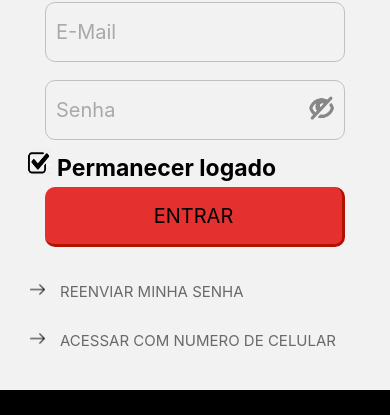
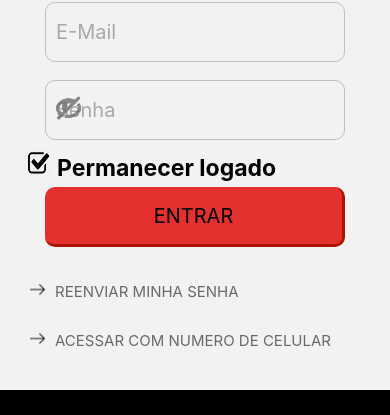
Before and after one commit to IgorFMouta/CloneApp, a React Native app: screen /Login in a window 390 px wide. Shown: the part 144-559 px from the top of the page. Built offline with nearby package versions, Linux system fonts and the light colour scheme.

Commit message:
Atualizações dos botões

```diff
--- a/package.json
+++ b/package.json
@@ -10,13 +10,17 @@
     "lint": "eslint ."
   },
   "dependencies": {
+    "@react-native-async-storage/async-storage": "npm:@react-native-community/async-storage@^1.12.1",
+    "@react-native-community/async-storage": "^1.12.1",
     "@react-native-masked-view/masked-view": "^0.2.6",
     "@react-navigation/native": "^6.0.6",
     "@react-navigation/native-stack": "^6.2.5",
     "@react-navigation/stack": "^6.0.11",
     "react": "17.0.2",
     "react-native": "0.66.3",
+    "react-native-async-storage": "^0.0.1",
     "react-native-gesture-handler": "^2.1.0",
+    "react-native-hide-show-password-input": "^1.2.0",
     "react-native-safe-area-context": "^3.3.2",
     "react-native-screens": "^3.10.1"
   },
--- a/src/components/textInput/index.js
+++ b/src/components/textInput/index.js
@@ -1,47 +1,36 @@
-import React, {useState} from "react";
-import { View, SafeAreaView, StyleSheet, TextInput, Image } from "react-native";
-import Eye from "../../assets/eye.png"
+import React, { useState } from "react";
+import {Alert, View, SafeAreaView, StyleSheet, TextInput, Image, TouchableOpacity } from "react-native";
+import styles from "./styles"
 
 const UselessTextInput = () => {
-  const [text, setText] = useState("");
   const [password, setPassword] = useState("");
+  const [email, setEmail] = useState("");
+
 
   return (
     <SafeAreaView style={{ alignItems: "center" }}>
       <TextInput
         style={styles.input}
-        onChangeText={setText}
+        onChange={(e) => setEmail(e.nativeEvent.text)}
         placeholder="E-Mail"
         placeholderTextColor="#A9A9A9"
-        value={text}
+        value={email}
       />
-      <View style={{display:"flex", flexDirection:"row", alignItems:"baseline"}}>
+
+      <View style={{ display: "flex", flexDirection: "row-reverse", alignItems: "baseline" }}>
         <TextInput
           style={styles.input}
-        onChangeText={setPassword}
+          onChange={(e) => setPassword(e.nativeEvent.text)}
           placeholder="Senha"
           secureTextEntry
           placeholderTextColor="#A9A9A9"
           value={password}
         />
-        <Image style={{ width: 25, height: 25, position:"absolute",right:20, top:25, opacity:0.8}} resizeMode='stretch' source={Eye} />
+        <TouchableOpacity style={styles.passView} onPress={() => Alert.alert("Em breve!")}>
+          <Image style={styles.iEye} source={require('../../assets/eye.png')} />
+        </TouchableOpacity>
       </View>
     </SafeAreaView>
   );
 };
-const styles = StyleSheet.create({
-  input: {
-    height: 60,
-    width: 300,
-    margin: 9,
-    borderWidth: 1,
-    padding: 10,
-    borderRadius: 10,
-    borderColor: "#C0C0C0",
-    fontSize: 20,
-    color:"black",
-  }
-
-
-});
 export default UselessTextInput;
--- /dev/null
+++ b/src/components/textInput/styles.js
@@ -0,0 +1,28 @@
+import {StyleSheet} from "react-native";
+
+const styles = StyleSheet.create({
+    input: {
+      height: 60,
+      width: 300,
+      margin: 9,
+      borderWidth: 1,
+      padding: 10,
+      borderRadius: 10,
+      borderColor: "#C0C0C0",
+      fontSize: 20,
+      color: "black",
+    },
+    passView: {
+      width: 25,
+      height: 25,
+      position: "absolute",
+      top: 25,
+      left: 20,
+      opacity: 0.8
+    },
+    iEye:{
+      width: 25,
+      height: 25,
+    }
+  });
+  export default styles;
--- /dev/null
+++ b/src/context/authContext.js
@@ -0,0 +1,42 @@
+import React, {createContext, useState, useEffect, useContext} from 'react';
+// import AsyncStorage from '@react-native-async-storage';
+
+const AuthContext = createContext({});
+
+export const AuthProvider = ({children}) => {
+  const [signed, setSigned] = useState(false)
+
+  useEffect(() => {
+    async function loadStorageData() {
+      const storageToken = await AsyncStorage.getItem('@token');
+      if(storageToken) {
+        setSigned(true)
+      }
+    }
+
+    loadStorageData();
+  }, []);
+
+  function signIn(email, password){
+    if(email === "ramonives@gmail.com" && password === "123456") {
+      const token = "5555asdasasdfsdfsdfsdfasdasddasdasdsdfsddasd5555555555asdasd555555"
+      setSigned(true)
+      AsyncStorage.setItem('@token', token);
+
+    } else {
+      console.log("Email ou senha incorretos");
+    }
+  }
+
+  return (
+    <AuthContext.Provider
+      value={{
+        signed,
+        signIn
+      }}>
+      {children}
+    </AuthContext.Provider>
+  );
+};
+
+export default AuthContext;
--- /dev/null
+++ b/src/screens/home/styles.js
@@ -0,0 +1,106 @@
+import {StyleSheet} from "react-native";
+
+const styles = StyleSheet.create({
+    toHome: {
+      width: 24,
+      height: 24,
+      marginLeft: 30,
+      marginTop: 30
+    },
+    otherButtons: {
+      width: 24,
+      height: 24,
+      marginLeft: 65,
+      marginTop: 30
+    },
+    geral: {
+      display: "flex",
+      flexDirection: "row",
+      alignItems: "baseline"
+    },
+    text01: {
+      color: "#696969",
+      fontSize: 12,
+      marginLeft: 30,
+      marginTop: 40 },
+
+    text02: {
+      color: "black",
+      fontSize: 19,
+      marginLeft: 30,
+      marginTop: 15,
+      fontWeight: "bold"
+    },
+    text03: {
+      color: "black",
+      fontSize: 16,
+      marginLeft: 3,
+      marginBottom: 20,
+      fontWeight: "bold"
+    },
+    text04: {
+      color: "black",
+      fontSize: 16,
+      marginLeft: 3,
+      marginTop: 20,
+      fontWeight: "bold"
+    },
+    text05: {
+      color: "#696969",
+      fontSize: 16,
+      marginTop: 20,
+      fontWeight: "bold",
+      marginRight: 30
+    },
+    vPorcent: {
+      display: "flex",
+      flexDirection: "row",
+      alignItems: "center",
+      alignContent: "center",
+      justifyContent: "center"
+    },
+    vPorcent02: {
+    display: "flex",
+    flexDirection: "column",
+    alignItems: "baseline",
+    width: 200
+    },
+    vText: {
+      position: "absolute",
+      bottom: 60,
+      left: 0,
+      paddingLeft: 30,
+      paddingRight: 50
+    },
+    vText02: {
+      display: "flex",
+      flexDirection: "row",
+      alignItems: "baseline",
+      borderBottomWidth: 1,
+      borderBottomColor: "#C0C0C0"
+    },
+    text07:{
+      color: "#696969",
+      fontSize: 16,
+      fontWeight: "bold",
+      marginRight: 30
+    },
+    vText03:{
+      display: "flex",
+      flexDirection: "row",
+      alignItems: "baseline",
+    },
+    porcent03:{
+      width: "45%",
+      height: "25%",
+      marginLeft: 30,
+      marginTop: 5
+    },
+    grafico: {
+      width: 100,
+      height: 200,
+      marginLeft: 65,
+      marginTop: 10
+    }
+  });
+  export default styles;
--- a/src/screens/login/index.js
+++ b/src/screens/login/index.js
@@ -1,75 +1,58 @@
-import React, { useState } from "react";
-import { View, Text, StyleSheet, Image, TouchableOpacity } from 'react-native';
+import React, { useState, useContext } from "react";
+import { View, Text, Image, TouchableOpacity, Alert } from 'react-native';
 import UselessTextInput from "../../components/textInput";
 import Logo from "../../assets/logo.png"
 import MinhaClaro from "../../assets/minhaClaro.png"
 import Check from "../../assets/check.png"
 import Seta from "../../assets/seta.png"
-import {useNavigation} from '@react-navigation/native';
+import { useNavigation } from '@react-navigation/native';
+import styles from "./styles"
+import AuthContext from "../../context/authContext";
 
 
 export const Login = () => {
     const navigation = useNavigation();
-        return (
-            <>
+    const { signIn } = useContext(AuthContext);
+
+    return (
+        <>
             <View>
-                <View style={{ backgroundColor: "#e43130", height: 40 }}>
-                    <Image style={{ width: "23%", height: "85%", marginTop: 2, marginBottom: 12 }} resizeMode='stretch' source={Logo}/>
-                    <Image style={{ width: "45%", height: "87%", marginLeft:20 }} resizeMode='stretch' source={MinhaClaro}/>
+                <View style={styles.vGeral}>
+                    <Image style={styles.iLogo} resizeMode='stretch' source={Logo} />
+                    <Image style={styles.iMinhaClaro} resizeMode='stretch' source={MinhaClaro} />
                 </View>
-                <Text style={{ color: "black", fontWeight: "bold", marginLeft: 30, marginTop: 60, marginBottom:20 }}>Para acessar a Minha Claro, use seu e-mail:</Text>
+                <Text style={styles.text01}>Para acessar a Minha Claro, use seu e-mail:</Text>
                 <UselessTextInput />
-                <View style={{ display: "flex", flexDirection: "row", alignItems: "baseline" }}>
-                    <Image style={{ width: 27, height: 27, marginLeft: 25, marginBottom:10 }} resizeMode='stretch' source={Check} />
-                    <Text style={{ color: "black", fontWeight: "bold", fontSize: 23, margin: 5 }}>Permanecer logado</Text>
+                <View style={styles.vGeral02}>
+                    <Image style={styles.iCheck} resizeMode='stretch' source={Check} />
+                    <Text style={styles.text02}>Permanecer logado</Text>
                 </View>
-                <View style={{ alignItems:"center" }}>
-                    <TouchableOpacity style={styles.TOLogin} onPress={()=> navigation.navigate("Home")}>
-                        <Text style={{ fontSize:20}}>ENTRAR</Text>
-                        </TouchableOpacity>
+                <View style={styles.vGeral03}>
+                    <TouchableOpacity style={styles.TOLogin} onPress={() => navigation.navigate("Home")}>
+                        <Text style={styles.text03}>ENTRAR</Text>
+                    </TouchableOpacity>
                 </View>
-                <View style={{ display: "flex", flexDirection: "row", alignItems: "baseline" }}>
-                    <Image style={{ width: 15, height: 15, marginLeft: 30 }} resizeMode='stretch' source={Seta} />
-                    <Text style={{ color: "#696969", fontSize: 15, marginLeft: 10, margin: 15 }}>REENVIAR MINHA SENHA</Text>
+                <View style={styles.vGeral04}>
+                    <Image style={styles.iSeta} resizeMode='stretch' source={Seta} />
+                    <TouchableOpacity onPress={() => Alert.alert("Em breve!")}>
+                    <Text style={styles.text04}>REENVIAR MINHA SENHA</Text>
+                    </TouchableOpacity>
                 </View>
-                <View style={{ display: "flex", flexDirection: "row", alignItems: "baseline" }}>
-                    <Image style={{ width: 15, height: 15, marginLeft: 30 }} resizeMode='stretch' source={Seta} />
-                    <Text style={{ color: "#696969", fontSize: 15, marginLeft: 10, margin: 15 }}>ACESSAR COM NUMERO DE CELULAR</Text>
+                <View style={styles.vGeral05}>
+                    <Image style={styles.iSeta} resizeMode='stretch' source={Seta} />
+                    <TouchableOpacity onPress={() => Alert.alert("Em breve!")}>
+                    <Text style={styles.text05}>ACESSAR COM NUMERO DE CELULAR</Text>
+                    </TouchableOpacity>
                 </View>
-                <View style={{ marginTop: 25, padding: 30, flexDirection: "row", alignItems: "baseline", backgroundColor: "black", height: "100%", width: "100%", }}>
-                    <Text style={{ color: "white", fontSize: 15, marginRight: 20, marginBottom: 15 }}>NÃO TEM ACESSO?</Text>
-                    <TouchableOpacity style={styles.TOCadastro}>
-                        <Text style={{ fontSize:15}}> CADASTRE-SE - </Text>
+                <View style={styles.vGeral06}>
+                    <Text style={styles.text07}>NÃO TEM ACESSO?</Text>
+                    <TouchableOpacity style={styles.TOCadastro} onPress={() => Alert.alert("Clique em entrar!")}>
+
+                        <Text style={styles.text06}> CADASTRE-SE - </Text>
                     </TouchableOpacity>
                 </View>
             </View>
-            </>
-        );
+        </>
+    );
 
 };
-const styles = StyleSheet.create({
-    TOLogin: {
-        alignItems:"center",
-        justifyContent:"center",
-        marginBottom:20,
-        height: 60,
-        width: 300,
-        borderRadius: 10,
-        backgroundColor:"#e43130",
-        borderBottomWidth:3,
-        borderRightWidth:3,
-        borderColor:"#b11200",
-    },
-    TOCadastro: {
-        alignItems:"center",
-        justifyContent:"center",
-
-        height: 60,
-        width: 150,
-        borderRadius: 10,
-        backgroundColor:"#e43130",
-        borderBottomWidth:3,
-        borderRightWidth:3,
-        borderColor:"#b11200",
-    }
-});
--- /dev/null
+++ b/src/screens/login/styles.js
@@ -0,0 +1,124 @@
+import { StyleSheet } from "react-native";
+
+const styles = StyleSheet.create({
+    vGeral: {
+        backgroundColor: "#e43130",
+        height: 40
+    },
+    iLogo: {
+        width: "23%",
+        height: "85%",
+        marginTop: 2,
+        marginBottom: 12
+    },
+    iMinhaClaro: {
+        width: "45%",
+        height: "87%",
+        marginLeft: 20
+    },
+    text01: {
+        color: "black",
+        fontWeight: "bold",
+        marginLeft: 30,
+        marginTop: 60,
+        marginBottom: 20
+    },
+    vGeral02: {
+        display: "flex",
+        flexDirection: "row",
+        alignItems: "baseline"
+    },
+    vGeral03: {
+        alignItems: "center"
+    },
+    vGeral04: {
+        display: "flex",
+        flexDirection: "row",
+        alignItems: "baseline"
+    },
+    iCheck: {
+        width: 27,
+        height: 27,
+        marginLeft: 25,
+        marginBottom: 10
+    },
+    text03: {
+        fontSize: 20
+    },
+    text02: {
+        color: "black",
+        fontWeight: "bold",
+        fontSize: 23,
+        margin: 5
+    },
+    iSeta: {
+        width: 15,
+        height: 15,
+        marginLeft: 30
+    },
+    vGeral05: {
+        display: "flex",
+        flexDirection: "row",
+        alignItems: "baseline"
+    },
+    iSeta: {
+        width: 15,
+        height: 15,
+        marginLeft: 30
+    },
+    text04: {
+        color: "#696969",
+        fontSize: 15,
+        marginLeft: 10,
+        margin: 15
+    },
+    text05: {
+        color: "#696969",
+        fontSize: 15,
+        marginLeft: 10,
+        margin: 15
+    },
+    vGeral06: {
+        marginTop: 25,
+        padding: 30,
+        flexDirection: "row",
+        alignItems: "baseline",
+        backgroundColor: "black",
+        height: "100%",
+        width: "100%",
+    },
+    text07: {
+        color: "white",
+        fontSize: 15,
+        marginRight: 20,
+        marginBottom: 15
+    },
+    text06: {
+        fontSize: 15
+    },
+    TOLogin: {
+        alignItems: "center",
+        justifyContent: "center",
+        marginBottom: 20,
+        height: 60,
+        width: 300,
+        borderRadius: 10,
+        backgroundColor: "#e43130",
+        borderBottomWidth: 3,
+        borderRightWidth: 3,
+        borderColor: "#b11200",
+    },
+    TOCadastro: {
+        alignItems: "center",
+        justifyContent: "center",
+        height: 60,
+        width: 150,
+        borderRadius: 10,
+        backgroundColor: "#e43130",
+        borderBottomWidth: 3,
+        borderRightWidth: 3,
+        borderColor: "#b11200",
+    },
+}
+);
+export default styles;
```
Also changed, not shown: src/screens/home/index.js (+32 -31 lines), 22 other files (tests, documents, lock files or other folders). Lines whose indentation alone changed are shown as unchanged.
